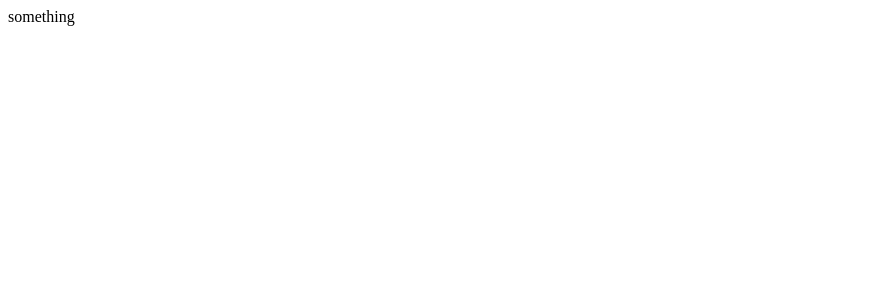
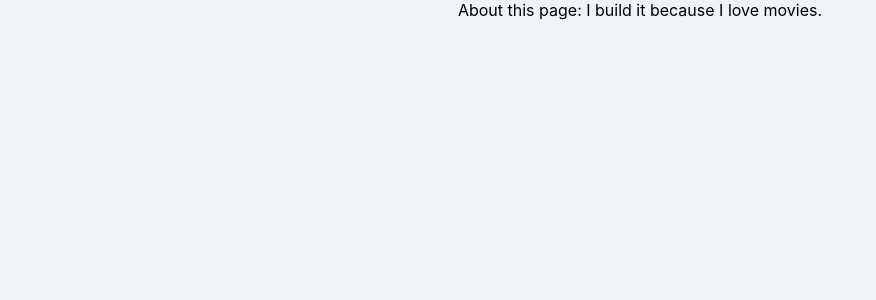
Before and after one commit to hemni28/movie_app, a React (Create React App) app: page /#/about in a window 1280 px wide. Shown: the top 300 px of the page, without its empty margins (0-876 px from the left). Built offline with nearby package versions, Linux system fonts and the light colour scheme.

Commit message:
#6.1 Building the Router

```diff
--- a/src/App.js
+++ b/src/App.js
@@ -1,7 +1,23 @@
 import React from 'react';
+import { HashRouter, Route } from "react-router-dom";
+import About from './routes/About';
+import Home from './routes/Home';
 
 function App(){
-    return <div>something</div>;
+    return <HashRouter>
+        <Route path="/" exact={true} component={Home} />
+        <Route path="/about" component={About} />
+
+        {/*<Route path="/home">*/}
+        {/*    <h1>Home</h1>*/}
+        {/*</Route>*/}
+        {/*<Route path="/home/introduction">*/}
+        {/*    <h1>Introduction</h1>*/}
+        {/*</Route>*/}
+        {/*<Route path="/about">*/}
+        {/*    <h1>About</h1>*/}
+        {/*</Route>*/}
+    </HashRouter>;
 }
 
 export default App;
--- a/src/routes/About.js
+++ b/src/routes/About.js
@@ -0,0 +1,7 @@
+import React from 'react';
+
+function About(){
+    return <span>About this page: I build it because I love movies.</span>
+}
+
+export default About;
```
